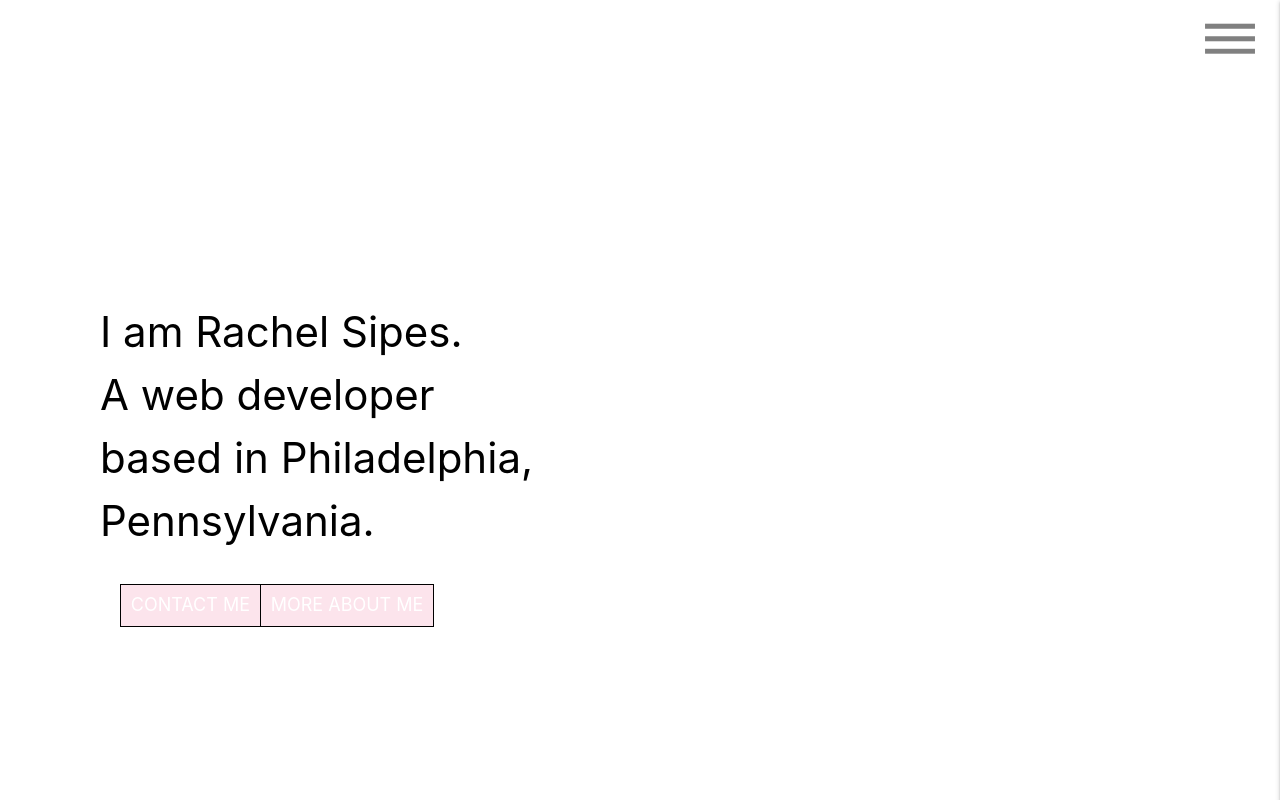
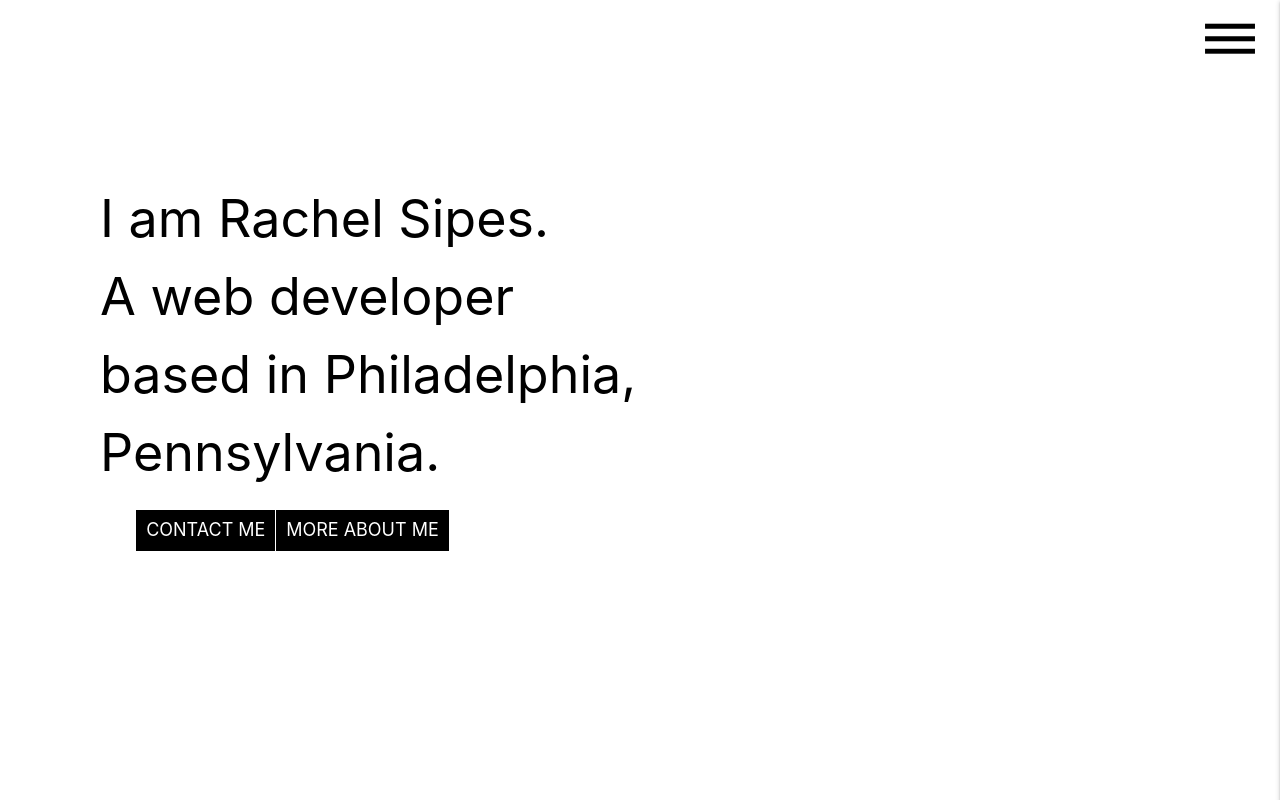
Before and after one commit to sharkrachel/portfolio, a plain HTML site: page index.html in a window 1280 px wide. Drawn offline with nearby package versions, Linux system fonts and the light colour scheme.

Commit message:
updated colors

```diff
--- a/assets/css/style.css
+++ b/assets/css/style.css
@@ -1,20 +1,23 @@
+
+
 /*--------------
 NAV BAR
 ---------------*/
 
 i.icon-grey {
-    color: grey;
+    color: black;
     margin-right: 20px;
     margin-top: 10px;
+
 }
 
 .sidenav-overlay {
-    background-color: #fce4ec;
+
 
 }
 
 .name {
-    color: grey;
+    color: black;
 }
 
 .sidenav-close {
@@ -45,61 +48,65 @@ div.slide-up p {
   }
 
   to {
-    margin-top: 300px;
+    margin-top: 180px;
     height: 100%;
   }
 }
 
 #short-bio{
     position: absolute;
-    font-size: 42px;
+    font-size: 52px;
     color: black;
-    margin-top: 300px;
+    margin-top: 180px;
     margin-left: 100px;
 }
 
+/* ----------------
+FRONT PAGE BUTTONS
+------------------*/
+
 .contact-me {
     font-size: 18px;
-    background-color: #fce4ec;
+    background-color: black;
     color: white;
-    border: 1px solid black;
+    border: 1px solid white;
     position: fixed;
     margin-top: 95px;
-    margin-left: -255px;
+    margin-left: -305px;
     padding: 10px;
 }
 
 .about-me {
     font-size: 18px;
-    background-color: #fce4ec;
+    background-color: black;
     color: white;
-    border: 1px solid black;
+    border: 1px solid white;
     position: fixed;
     margin-top: 95px;
-    margin-left: -115px;
+    margin-left: -165px;
     padding: 10px;
 }
 
 .contact-me:hover {
-    background-color: black;
-    color: #fce4ec;
-    border: 1px solid #fce4ec
+    background-color: white;
+    color: black;
+    border: 1px solid black;
 }
 
 .about-me:hover {
-    background-color: black;
-    color: #fce4ec;
-    border: 1px solid #fce4ec
+    background-color: white;
+    color: black;
+    border: 1px solid black;
 }
 
 .contact-me:active {
-    background-color: black;
-    color: #fce4ec;
-    border: 1px solid #fce4ec
+    background-color: white;
+    color: black;
+    border: 1px solid black;
 }
 
 .about-me:active {
-    background-color: black;
-    color: #fce4ec;
-    border: 1px solid #fce4ec
+    background-color: white;
+    color: black;
+    border: 1px solid black;
 }
--- a/index.html
+++ b/index.html
@@ -20,6 +20,7 @@
 </head>
 
 <body>
+    <div class="home">
     <header class="header">
         <ul id="slide-out" class="sidenav">
             <li>
@@ -62,6 +63,7 @@
         </div>
 
     </div>
+</div>
     <!-- JQuery and Materialize script -->
     <script src="https://ajax.googleapis.com/ajax/libs/jquery/3.4.1/jquery.min.js"></script>
     <script src="https://cdnjs.cloudflare.com/ajax/libs/materialize/1.0.0/js/materialize.min.js"></script>
```
